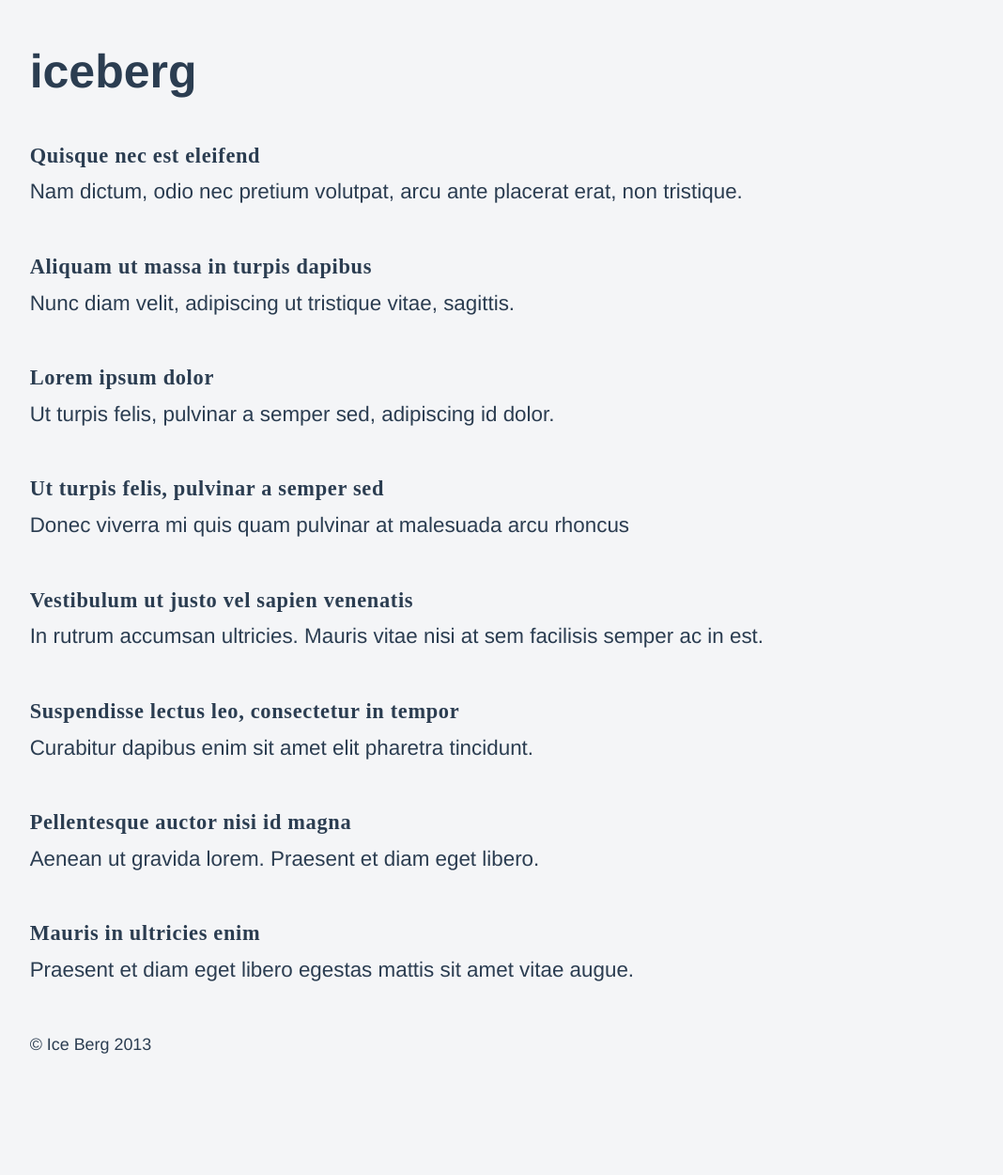
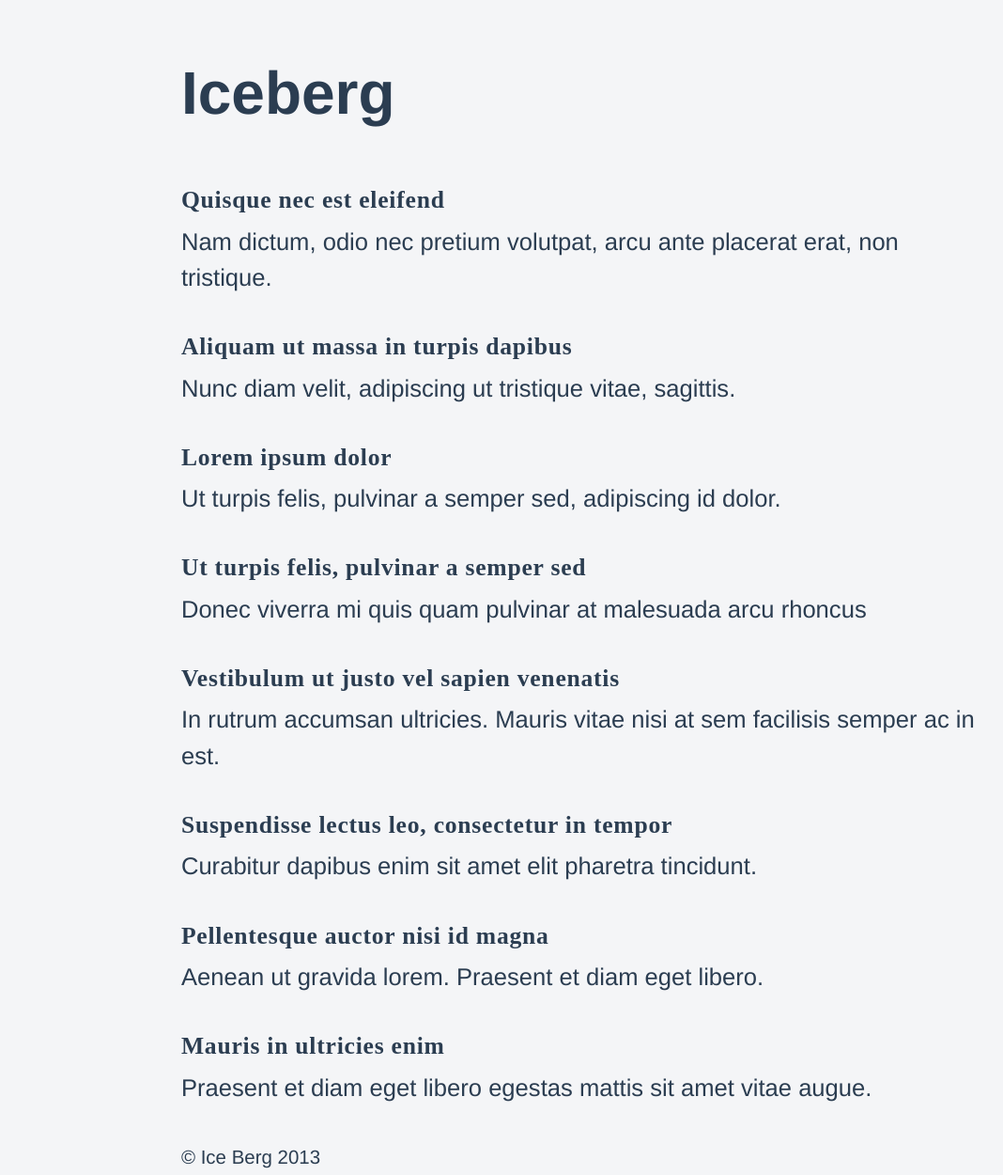
Before and after one commit to bertob/iceberg, a Jekyll site: the page built from index.html, in a window 1280 px wide. Shown: the whole page at 94% size, without its empty margins (17-1085 px from the left). Built offline with Jekyll 4.4.1, drawn with Linux system fonts in a browser that asks for light colours; Markdown is read by kramdown in place of the engine named in the settings; before the commit the page ends 1128 px from its top, so only the background shows below that.

Commit message:
[layout] add media queries up to 1450px, scale typography

```diff
--- a/_layouts/default.html
+++ b/_layouts/default.html
@@ -9,7 +9,7 @@
 <body>
   <div class="site">
     <div class="site-title-container">
-      <a class="huge site-title" href="/">iceberg</a>
+      <a class="huge site-title" href="/">Iceberg</a>
     </div>
 {{ content }}
 {% include footer.html %}
--- a/css/style.css
+++ b/css/style.css
@@ -14,7 +14,7 @@ html, body {
 body {
   background-color: #f4f5f7;
   color: #2b3d51;
-  font-size: 1.4em;
+  font-size: 1.1em;
   font-family: "PT Sans", Helvetica, Arial, sans-serif;
   text-align: center;
 }
@@ -122,6 +122,9 @@ Media Queries
 **********************************************/
 
 @media screen and (min-width: 550px) {
+body {
+	font-size: 1.4em;
+}
 .site {
   width: 94%;
 	margin: 60px 3% 20px;
@@ -142,15 +145,19 @@ a.site-title {
 footer {
 	margin: 3%;
 }
+.huge {
+	font-size: 2.5em;
+}
 }
 
 @media screen and (min-width: 950px) {
 .site {
-  width: 90%;
-	margin: 60px 2% 20px;
+  width: 80%;
+	margin: 60px auto 20px;
 }
 #post {
 	margin: 2%;
+	margin-top: 5%;
 }
 div.home-post-container {
 	padding: 2%;
@@ -159,9 +166,29 @@ a.site-title {
 	padding: 2%;
 }
 #home {
-  margin-top: 2%;
+  margin-top: 5%;
 }
 footer {
 	margin: 2%;
 }
 }
+
+@media screen and (min-width: 1250px) {
+body {
+	font-size: 1.6em;
+}
+.site {
+  width: 70%;
+	margin: 80px auto 20px;
+}
+}
+
+@media screen and (min-width: 1450px) {
+body {
+	font-size: 1.6em;
+}
+.site {
+  width: 70%;
+	margin: 80px auto 20px;
+}
+}
```
